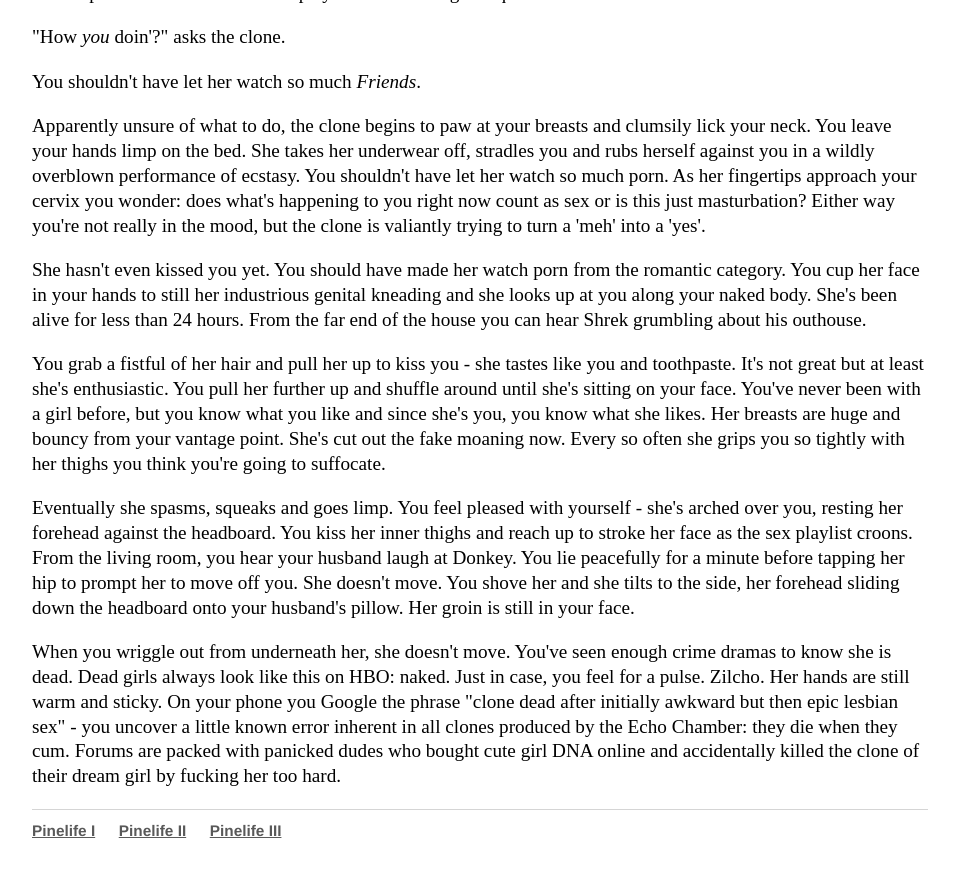
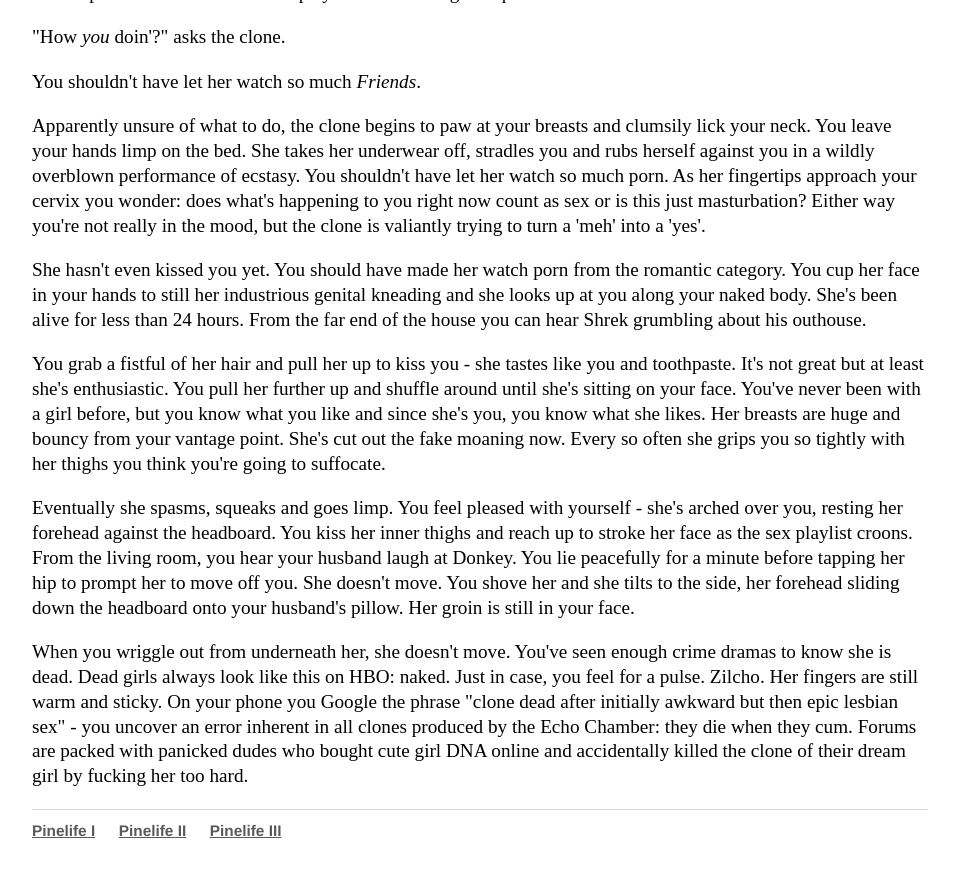
Before and after one commit to Pinelife/pinelife.github.io, a Jekyll site: the page built from Hellhole/excitingevent1.html, in a window 1280 px wide and 900 px high, scrolled down 2346 px. Shown: the top 877 px of the window, without its empty margins (160-1115 px from the left). Built offline with Jekyll 4.4.1, drawn with Linux system fonts in a browser that asks for light colours.

Commit message:
Update excitingevent1.html

```diff
--- a/Hellhole/excitingevent1.html
+++ b/Hellhole/excitingevent1.html
@@ -118,8 +118,8 @@ You kiss her inner thighs and reach up to stroke her face as the sex playlist cr
 </p>
 <p>
 When you wriggle out from underneath her, she doesn't move. You've seen enough crime dramas to know she is dead. Dead girls always look like
-  this on HBO: naked. Just in case, you feel for a pulse. Zilcho. Her hands are still warm and sticky.
-On your phone you Google the phrase "clone dead after initially awkward but then epic lesbian sex" - you uncover a little known error inherent in all clones produced by
+  this on HBO: naked. Just in case, you feel for a pulse. Zilcho. Her fingers are still warm and sticky.
+On your phone you Google the phrase "clone dead after initially awkward but then epic lesbian sex" - you uncover an error inherent in all clones produced by
   the Echo Chamber: they die when they cum. Forums are packed with panicked dudes who bought cute girl DNA online and accidentally killed the clone of
   their dream girl by fucking her too hard.
 </p>
```
